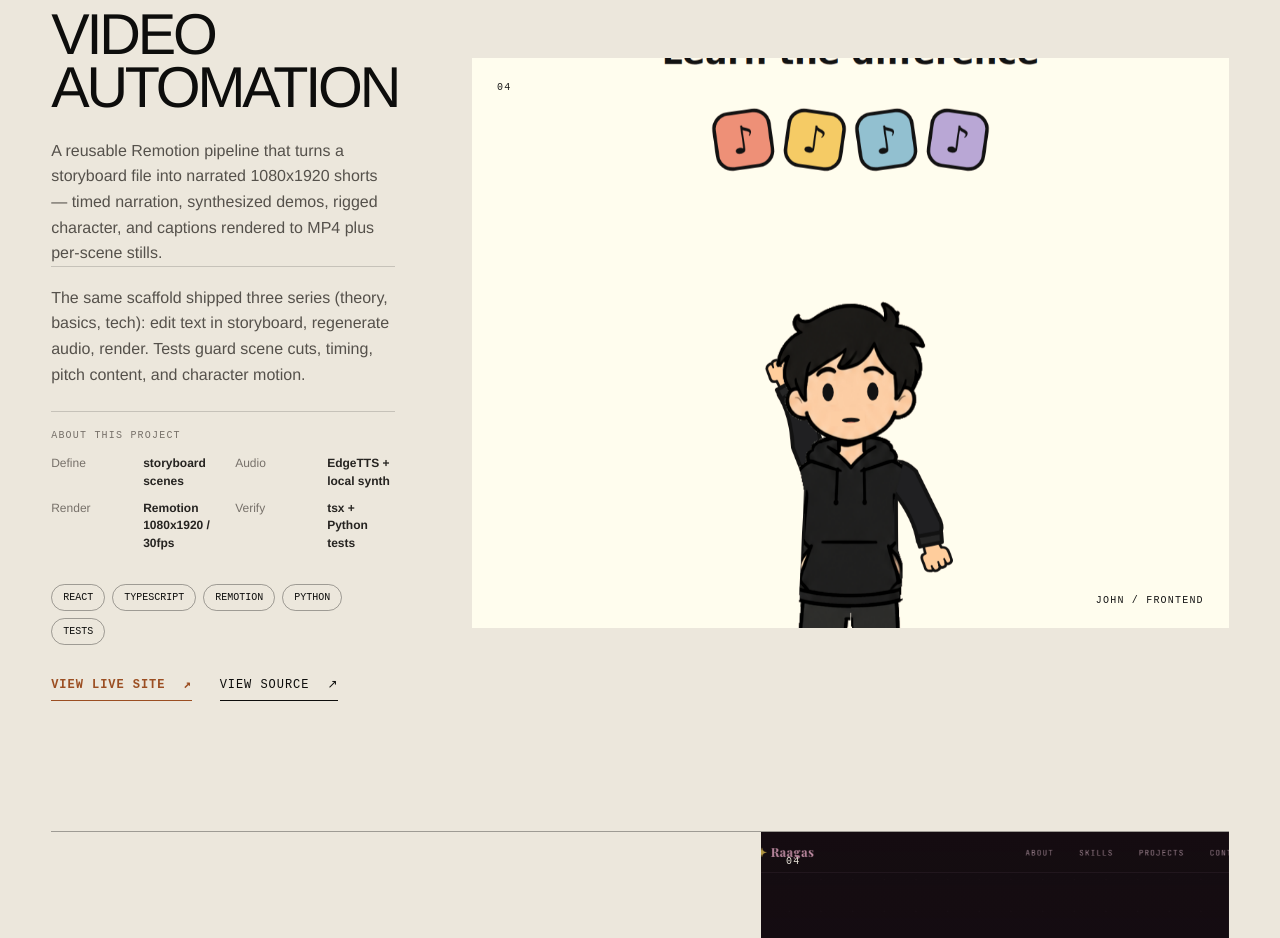
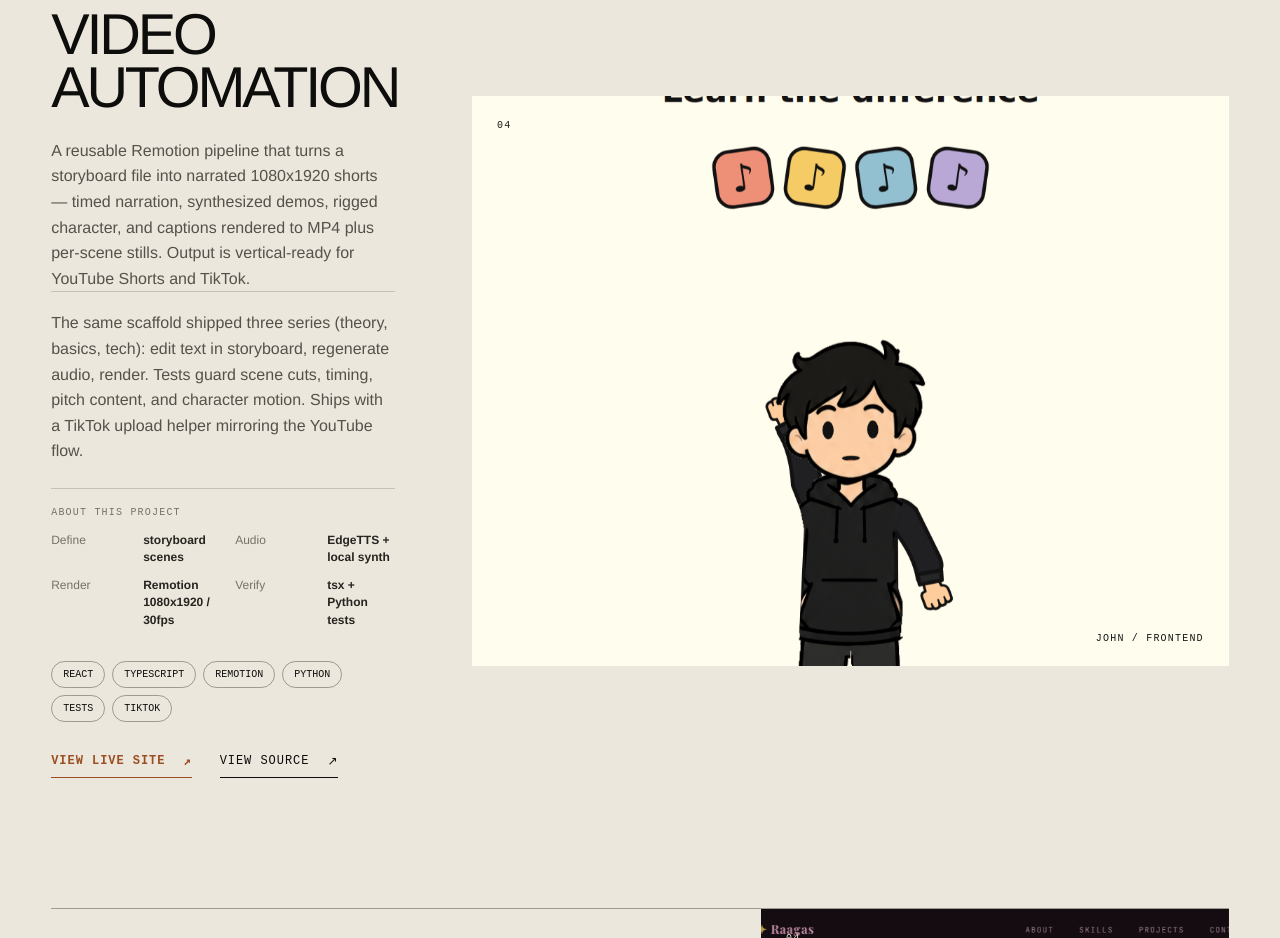
Before and after one commit to Dekuding1129/Dekuding1129.github.io, a Next.js app: page / in a window 1280 px wide. Shown: the part 3380-4318 px from the top of the page. Built offline with nearby package versions, Linux system fonts and the light colour scheme.

Commit message:
feat: note TikTok-ready output + upload helper in VIDEO AUTOMATION

```diff
--- a/app/page.tsx
+++ b/app/page.tsx
@@ -55,10 +55,10 @@ const projects = [
     name: "VIDEO AUTOMATION",
     type: "Code-driven video pipeline",
     description:
-      "A reusable Remotion pipeline that turns a storyboard file into narrated 1080x1920 shorts — timed narration, synthesized demos, rigged character, and captions rendered to MP4 plus per-scene stills.",
+      "A reusable Remotion pipeline that turns a storyboard file into narrated 1080x1920 shorts — timed narration, synthesized demos, rigged character, and captions rendered to MP4 plus per-scene stills. Output is vertical-ready for YouTube Shorts and TikTok.",
     impact:
-      "The same scaffold shipped three series (theory, basics, tech): edit text in storyboard, regenerate audio, render. Tests guard scene cuts, timing, pitch content, and character motion.",
-    tags: ["React", "TypeScript", "Remotion", "Python", "Tests"],
+      "The same scaffold shipped three series (theory, basics, tech): edit text in storyboard, regenerate audio, render. Tests guard scene cuts, timing, pitch content, and character motion. Ships with a TikTok upload helper mirroring the YouTube flow.",
+    tags: ["React", "TypeScript", "Remotion", "Python", "Tests", "TikTok"],
     about: [
       ["Define", "storyboard scenes"],
       ["Audio", "EdgeTTS + local synth"],
```
